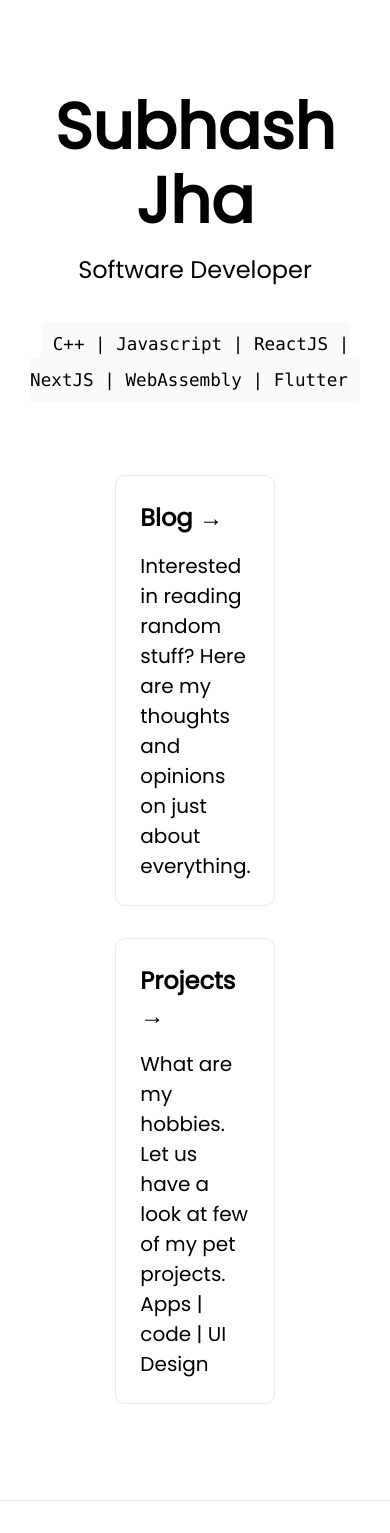
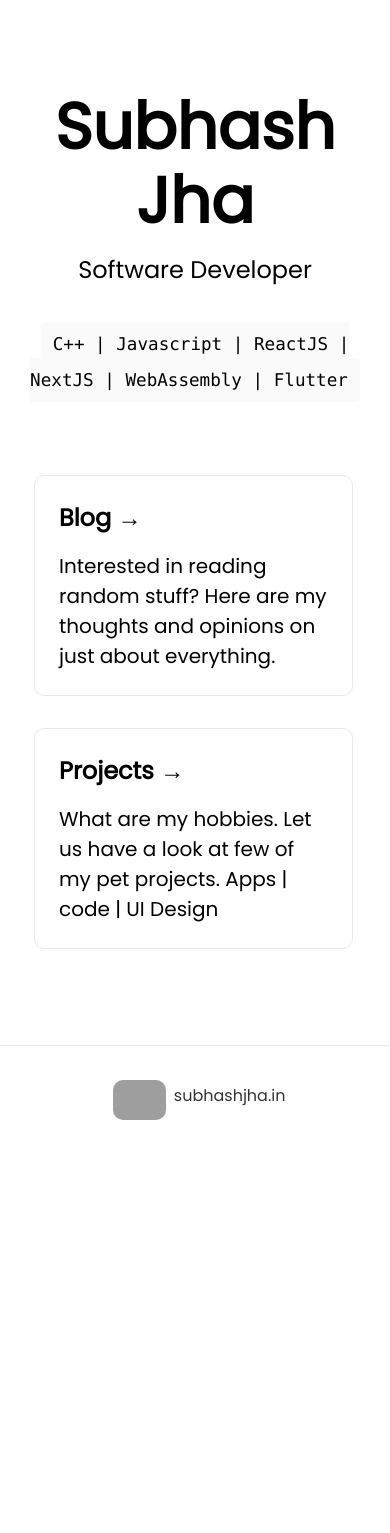
Before and after one commit to jhasubhash/jhasubhash.github.io, a Next.js app: page / in a window 390 px wide. Shown: the top 1533 px of the page. After the commit the page ends 1145 px from the top, so only its background shows below. Built offline with nearby package versions, Linux system fonts and the light colour scheme; grey boxes are pictures that could not be loaded.

Commit message:
fixing css

```diff
--- a/pages/blog.tsx
+++ b/pages/blog.tsx
@@ -16,6 +16,9 @@ function Blog({ posts }) {
         <Post post={post} id={index}/>
       ))}
     </div>
+    <Link href='/'>
+        <div className="btn btn-back">Back</div>
+    </Link>
     </>
   );
 }
--- a/pages/projects.tsx
+++ b/pages/projects.tsx
@@ -1,5 +1,9 @@
+import Link from "next/Link";
+
 function Projects() {
-    return <></>;
+    return <><Link href='/'>
+    <div className="btn btn-back">Back</div>
+</Link></>;
 }
 
 export default Projects;
--- a/styles/Home.module.css
+++ b/styles/Home.module.css
@@ -69,7 +69,8 @@
 }
 
 .grid {
-  display: flex;
+  display: grid;
+  grid-template-columns: repeat(2, 1fr);
   align-items: center;
   justify-content: center;
   flex-wrap: wrap;
@@ -86,7 +87,7 @@
   border: 1px solid #eaeaea;
   border-radius: 10px;
   transition: color 0.15s ease, border-color 0.15s ease;
-  width: 45%;
+  width: 90%;
 }
 
 .card:hover,
@@ -117,5 +118,6 @@
   .grid {
     width: 100%;
     flex-direction: column;
+    grid-template-columns: repeat(1, 1fr);
   }
 }
```
Also changed, not shown: posts/solid_principles.md (+1 -1 lines).
